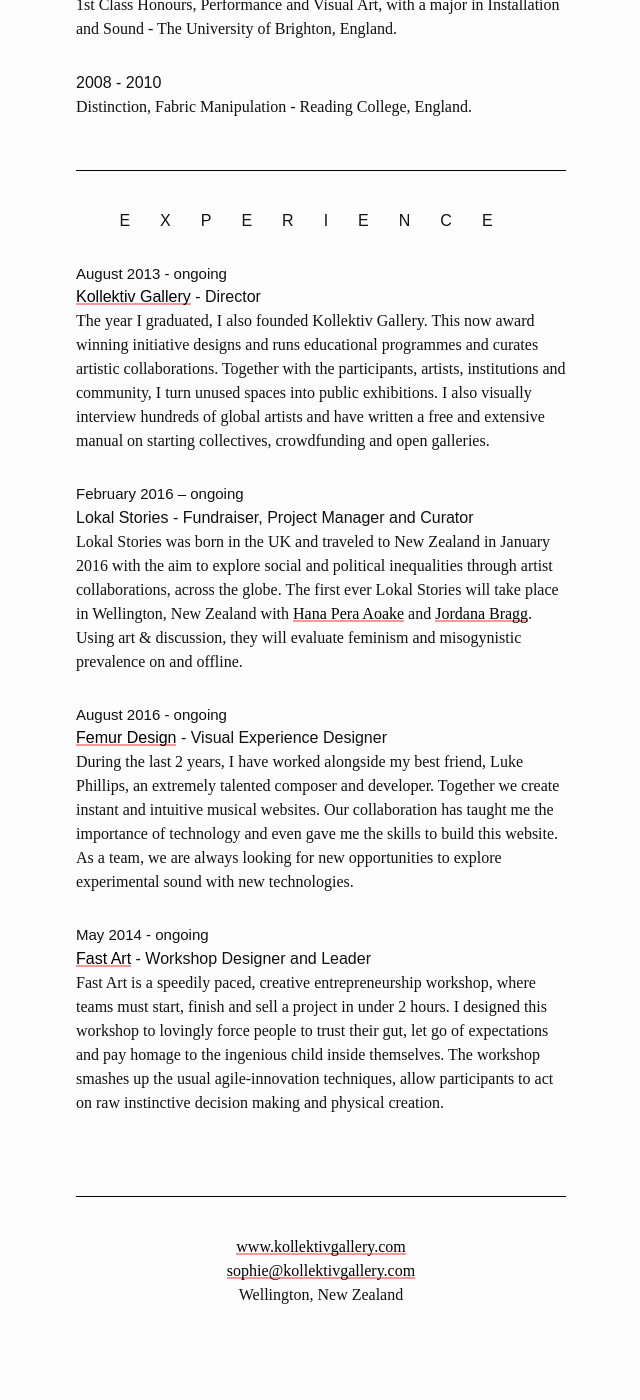
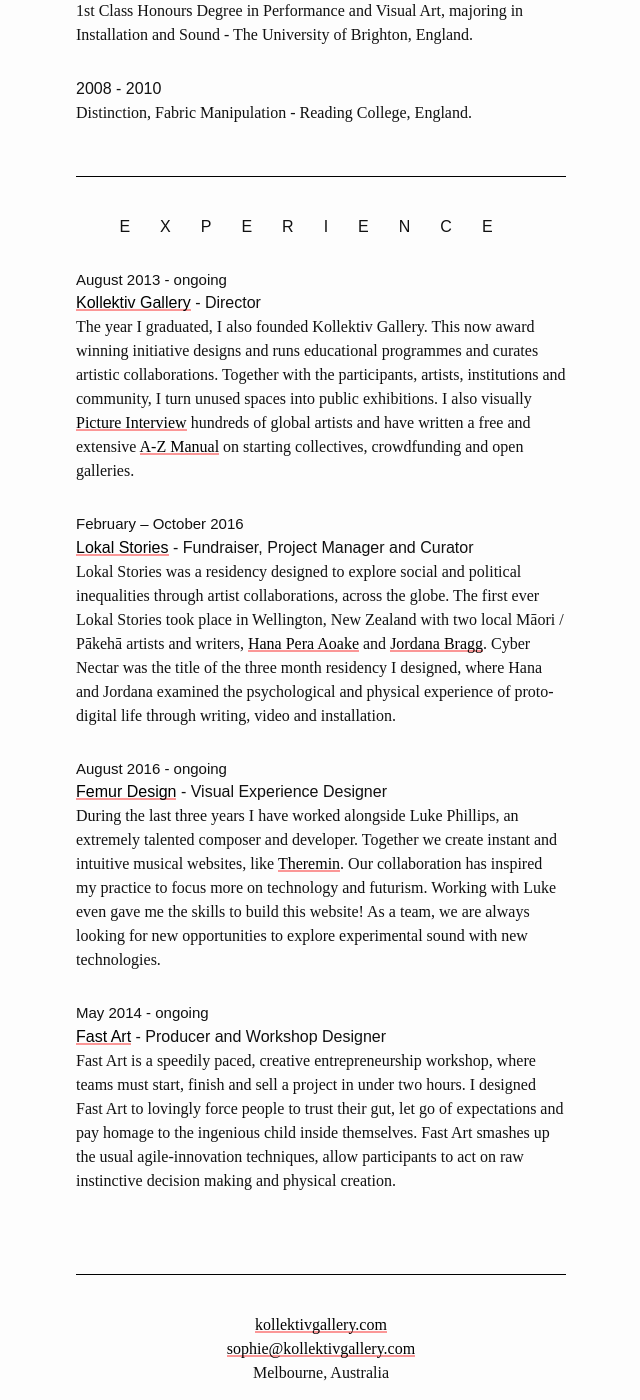
Before and after one commit to sophiegoblin/sophiegoblin.github.io, a Jekyll site: the page built from index.md, in a window 1280 px wide and 1400 px high, scrolled down 2223 px. Shown: the whole window, without its empty margins (319-959 px from the left). Built offline with Jekyll 4.4.1, drawn with Linux system fonts in a browser that asks for light colours; nearby versions of some CDN libraries; before the commit the page ends 3545 px from its top, so only the background shows below that; some of the changed text lies outside the part shown.

Commit message:
moved to aus updates

```diff
--- a/_includes/footer.html
+++ b/_includes/footer.html
@@ -9,13 +9,13 @@
     <div class="contact-container">
       <ul class="contact-list">
         <li class="contact-item">
-          <a href="http://kollektivgallery.com/">www.kollektivgallery.com</a>
+          <a href="http://kollektivgallery.com/">kollektivgallery.com</a>
         </li>
         <li class="contact-item">
           <a href="mailto:sophie@kollektivgallery.com">sophie@kollektivgallery.com</a>
         </li>
         <li class="contact-item">
-          Wellington, New Zealand
+          Melbourne, Australia
         </li>
       </ul>
     </div>
--- a/index.md
+++ b/index.md
@@ -8,23 +8,25 @@
 
 <h3 class="center">ABOUT</h3>
 
-Since <span class="bold-number">1989</span>, art has been the language I speak and the bible I swear by. My lifelong creative education ranges a beautiful repository of art, music, movement, science, philosophy and youth work.
+Since <span class="bold-number">1989</span>, art has been the language I speak and the bible I swear by. My lifelong creative education ranges a beautiful repository of art, music, movement, science, philosophy and technology.
 
 ![Lines on arm](/img/self/closed.jpg "self portrait")
 
-<span class="caption">Self portrait by Sophie Giblin, 2013</span>
+<span class="caption">Self Portrait by Sophie Giblin, 2013</span>
 
 My existence till now has been distilled with insights from my brother's interest in artificial intelligence and accompanied by the admiration I have for my intellectually intimidating sister. Drawing was used by my mother to help me learn and silence me when I was a nuisance. And thankfully, my father snuck business into all conversations about art, for survival purposes.
 
-Like other millennials, I watched the internet enter its adolescence and anonymously sought thrills from fascinating and disturbing chatrooms. These days I listen to science podcasts and pay attention at futurist talks. Empathy, mental health, social action and being a good ally play a huge role in my projects. As you read this, I'm planning a new exhibition which explores how technology has, and still is changing the human workforce and as a result, impacting our psychological state.
+Like other millennials, I watched the internet enter it's adolescence and anonymously sought thrills from fascinating and disturbing chatrooms. These days I listen to science podcasts and pay attention at futurist talks. Empathy, mental health, social action and being a good ally play a huge role in my self initiated projects. As you read this, I'm planning a new project which explores how technology is changing the human workforce and as a result, impacting our psychological state.
 
-Finally, I'm honoured to announce, since moving to New Zealand I have been awarded Wellington Council and Creative NZ funding to curate the first ever Lokal Stories with two emerging Māori / Pākehā feminist artists and writers. Our collaboration will explore and dismantle the ways in which the hetero-patriarchal, neo-colonial culture we live in has shaped online identities and harassment today.
+During 2016 I was honoured to be awarded funding by Creative New Zealand to produce the first ever [Lokal Stories](https://www.kollektivgallery.com/lokalstories) with two Māori / Pākehā feminist artists and writers. Our collaboration explored and dismantled the ways in which the hetero-patriarchal, neo-colonial culture we live in has shaped online identities and harassment today.
+
+Right now I'm residing in Melbourne, Australia eager to start new projects.
 
 
 
 ![Lines on arm](/img/lines/mangled_face.jpg "self portrait")
 
-<span class="caption">Self portrait by Sophie Giblin, 2013</span>
+<span class="caption">Self Portrait by Sophie Giblin, 2013</span>
 
 {% include line.html %}
 
@@ -37,13 +39,13 @@
 Digital Photography - Central Saint Martin’s School of Art and Design, London, England.
 
 ##### 2015
-Platforms residency to develop Lokal Stories - Lighthouse Arts, Brighton, England.
+Platforms Residency - Lighthouse Arts, Brighton, England.
 
 ##### 2014
 Entrepreneurship for Creatives - Central St Martin’s School of Art and Design, London, England.
 
 ##### 2010 - 2013
-1st Class Honours, Performance and Visual Art, with a major in Installation and Sound - The University of Brighton, England.
+1st Class Honours Degree in Performance and Visual Art, majoring in Installation and Sound - The University of Brighton, England.
 
 ##### 2008 - 2010
 Distinction, Fabric Manipulation - Reading College, England.
@@ -55,19 +57,19 @@
 ###### August 2013 - ongoing
 
 ##### [Kollektiv Gallery](http://www.kollektivgallery.com/) - Director
-The year I graduated, I also founded Kollektiv Gallery. This now award winning initiative designs and runs educational programmes and curates artistic collaborations. Together with the participants, artists, institutions and community, I turn unused spaces into public exhibitions. I also visually interview hundreds of global artists and have written a free and extensive manual on starting collectives, crowdfunding and open galleries.
+The year I graduated, I also founded Kollektiv Gallery. This now award winning initiative designs and runs educational programmes and curates artistic collaborations. Together with the participants, artists, institutions and community, I turn unused spaces into public exhibitions. I also visually [Picture Interview](https://www.kollektivgallery.com/artists/) hundreds of global artists and have written a free and extensive [A-Z Manual](https://www.kollektivgallery.com/manual/) on starting collectives, crowdfunding and open galleries.
 
-###### February 2016 – ongoing
+###### February – October 2016
 
-##### Lokal Stories - Fundraiser, Project Manager and Curator
-Lokal Stories was born in the UK and traveled to New Zealand in January 2016 with the aim to explore social and political inequalities through artist collaborations, across the globe. The first ever Lokal Stories will take place in Wellington, New Zealand with [Hana Pera Aoake](http://blueoysterdunedin.tumblr.com/post/93824711984/a-maze-a-meditation-thoughts-on-to-two-recent) and [Jordana Bragg](http://www.ada.net.nz/artbase/jordana-bragg/). Using art & discussion, they will evaluate feminism and misogynistic prevalence on and offline.
+##### [Lokal Stories](http://www.kollektivgallery.com/lokalstories/) - Fundraiser, Project Manager and Curator
+Lokal Stories was a residency designed to explore social and political inequalities through artist collaborations, across the globe. The first ever Lokal Stories took place in Wellington, New Zealand with two local Māori / Pākehā artists and writers, [Hana Pera Aoake](https://www.kollektivgallery.com/lokalstories/alien-cyborgs-staining-fingers-w-flower-stamens-swiping-left/) and [Jordana Bragg](https://www.kollektivgallery.com/lokalstories/do-you-ever-feel-really-porous-online-like-ur-completely-exposed/). Cyber Nectar was the title of the three month residency I designed, where Hana and Jordana examined the psychological and physical experience of proto-digital life through writing, video and installation.
 
 ###### August 2016 - ongoing
 
-##### [Femur Design](http://femurdesign.com/theremin/) - Visual Experience Designer
-During the last 2 years, I have worked alongside my best friend, Luke Phillips, an extremely talented composer and developer. Together we create instant and intuitive musical websites. Our collaboration has taught me the importance of technology and even gave me the skills to build this website. As a team, we are always looking for new opportunities to explore experimental sound with new technologies.
+##### [Femur Design](http://femurdesign.com/) - Visual Experience Designer
+During the last three years I have worked alongside Luke Phillips, an extremely talented composer and developer. Together we create instant and intuitive musical websites, like [Theremin](https://femurdesign.com/theremin/). Our collaboration has inspired my practice to focus more on technology and futurism. Working with Luke even gave me the skills to build this website! As a team, we are always looking for new opportunities to explore experimental sound with new technologies.
 
 ###### May 2014 - ongoing
 
-##### [Fast Art](http://www.kollektivgallery.com/fast-art/) - Workshop Designer and Leader
-Fast Art is a speedily paced, creative entrepreneurship workshop, where teams must start, finish and sell a project in under 2 hours. I designed this workshop to lovingly force people to trust their gut, let go of expectations and pay homage to the ingenious child inside themselves. The workshop smashes up the usual agile-innovation techniques, allow participants to act on raw instinctive decision making and physical creation.
+##### [Fast Art](http://www.kollektivgallery.com/fast-art/) - Producer and Workshop Designer
+Fast Art is a speedily paced, creative entrepreneurship workshop, where teams must start, finish and sell a project in under two hours. I designed Fast Art to lovingly force people to trust their gut, let go of expectations and pay homage to the ingenious child inside themselves. Fast Art smashes up the usual agile-innovation techniques, allow participants to act on raw instinctive decision making and physical creation.
```
Also changed, not shown: girl-stff.md (renamed from girl-sff.md, +2 -2 lines).
